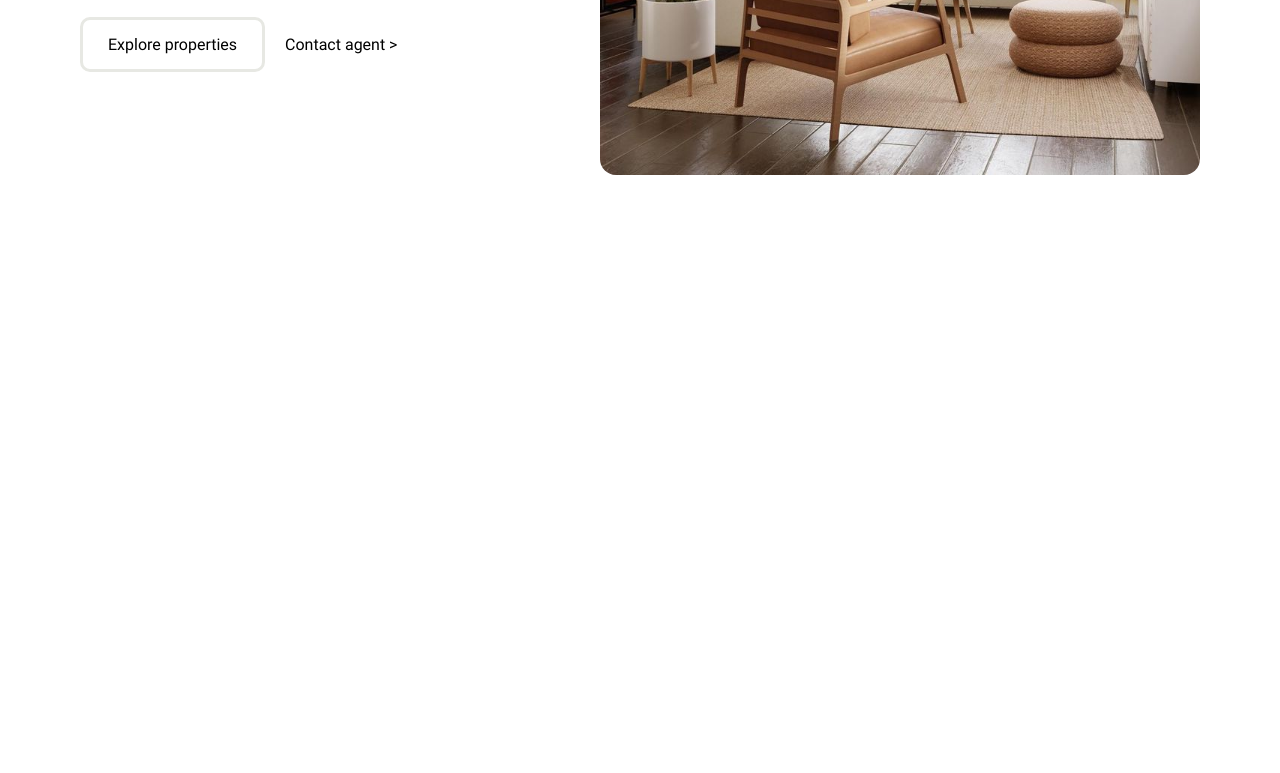
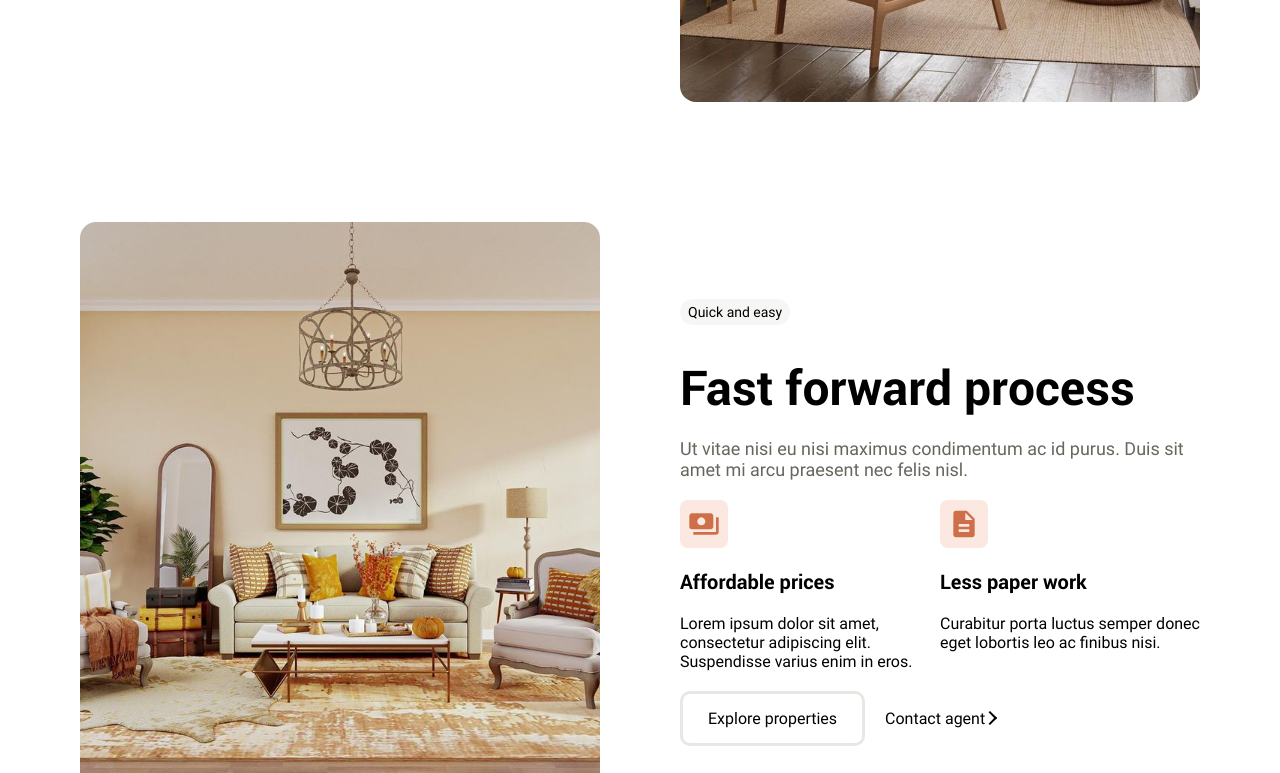
Before and after one commit to Hlystran/realco, a plain HTML site: page index.html in a window 1280 px wide. Shown: the part 2027-2800 px from the top of the page. Before the commit the page ends 2322 px from the top, so only its background shows below. Drawn offline with Linux system fonts and the light colour scheme.

Commit message:
Add files via upload

```diff
--- a/css/style.css
+++ b/css/style.css
@@ -51,9 +51,9 @@ header.cap {
 
 header.cap ul {
     display: grid;
-    grid-template-columns: repeat(7, 1fr);
-    align-items: center;
-    justify-items: center;
+    grid-template-columns: repeat(7, max-content);
+    column-gap: 30px;
+    justify-content: end;
 }
 
 header.cap ul a {
@@ -133,7 +133,7 @@ section.family .left div.famil {
 
 section.family .left div.famil div.place span {
     padding: 5px 8px;
-    background-color: var(--color-light-gray);
+    background-color: var(--color-smoky-white);
     border-radius: 20px;
     font-size: 14px;
 }
@@ -263,7 +263,7 @@ section.works div.work div.nunc article p {
 }
 
 section.comfort {
-    padding: 120px 80px;
+    padding: 60px 80px;
     display: grid;
     grid-template-columns: repeat(2, 1fr);
     column-gap: 80px;
@@ -277,12 +277,12 @@ section.comfort div.first {
     padding-right: 80px;
 }
 
-section.comfort div.place {
+section.comfort div.first span {
     padding: 5px 8px;
-    background-color: var(--color-light-gray);
+    background-color: var(--color-smoky-white);
     border-radius: 20px;
     font-size: 14px;
-    width: 97px;
+    width: max-content;
 }
 
 section.comfort div.first h2 {
@@ -295,23 +295,23 @@ section.comfort div.first p {
     font-size: 18px;
 }
 
-section.comfort div.first div.button {
+div.button {
     display: grid;
     grid-template-columns: repeat(2, max-content);
     column-gap: 20px;
     align-items: center;
 }
 
-section.comfort div.first div.button a {
+div.button a {
     text-decoration: none;
     color: var(--color-black);
 }
 
-section.comfort div.first div.button a:hover {
+div.button a:hover {
     color: var(--color-coral);
 }
 
-section.comfort div.first div.button button {
+div.button button {
     border: 3px solid var(--color-light-gray);
     background-color: var(--color-white);
     padding: 15px 25px;
@@ -320,7 +320,7 @@ section.comfort div.first div.button button {
     font-size: 16px;
 }
 
-section.comfort div.first div.button button:hover {
+div.button button:hover {
     border: 3px solid var(--color-coral);
     color: var(--color-coral);
 }
@@ -329,6 +329,88 @@ section.comfort img {
     border-radius: 16px;
     object-fit: cover;
     height: 100%;
+    width: 100%;
+}
+
+section.forward {
+    padding: 60px 80px;
+    display: grid;
+    grid-template-columns: repeat(2, 1fr);
+    column-gap: 80px;
+    align-items: center;
+    grid-template-rows: 600px;
+}
+
+section.forward img {
+    border-radius: 16px;
+    object-fit: cover;
+    height: 100%;
+    width: 100%;
+}
+
+section.forward div.description {
+    display: grid;
+    row-gap: 20px;
+}
+
+section.forward div.description>span {
+    padding: 5px 8px;
+    background-color: var(--color-smoky-white);
+    border-radius: 20px;
+    font-size: 14px;
+    width: max-content;
+}
+
+section.forward div.description h2 {
+    padding-top: 10px;
+    font-weight: 700;
+    font-size: 48px;
+}
+
+section.forward div.description>p {
+    color: var(--color-smoky-black);
+    font-size: 18px;
+}
+
+section.forward div.description article {
+    display: grid;
+    grid-template-columns: repeat(2, 1fr);
+    align-items: start;
+}
+
+section.forward div.description article div.fast {
+    display: grid;
+    row-gap: 20px;
+}
+
+section.forward div.description article div.fast h3 {
+    font-weight: 700;
+    font-size: 20px;
+}
+
+div.button a {
+    display: grid;
+    grid-template-columns: repeat(2, max-content);
+    align-items: center;
+
+}
+
+div.button a p {
+    color: var(--color-black);
+
+}
+
+div.button a span {
+    display: block;
+    height: 10px;
+    width: 10px;
+    border: solid var(--color-black);
+    border-width: 0 2px 2px 0;
+    transform: rotate(-45deg);
+}
+
+div.button a p:hover {
+    color: var(--color-coral);
 }
 
 @media screen and (max-width: 1323px) {
--- a/index.html
+++ b/index.html
@@ -58,9 +58,7 @@
                     <path d="M-1.97562e-05 146.608H45V97.7388H90V48.8695H135V0.000167847L-3.15583e-05 0.000180663L-1.97562e-05 146.608Z" fill="#E7E8E3"/>
                 </svg>
                 <div class="famil">
-                    <div class="place">
-                        <span>Find your dream place</span>
-                    </div>
+                    <span>Find your dream place</span>
                     <h2>Find house for your family in minutes</h2>
                     <p>Aenean sodales mauris quis tellus facilisis, vel mattis magna. Interdum curabitur eget aliquam elit in mauris purus.</p>
                     <form action="">
@@ -202,9 +200,7 @@
         </section>
         <section class="comfort">
             <div class="first">
-                <div class="place">
                     <span>Comfort first</span>
-                </div>
                 <h2>The best houses for family comfort</h2>
                 <p>Ectus ipsum faucibus justo, et semper quam nisl in nibh. Proin sollicitudin, lorem non posuere blandit.</p>
                 <div class="button">
@@ -214,6 +210,39 @@
             </div>
             <img src="image/potato.png" alt="furniture">
         </section>
+        <section class="forward">
+            <img src="image/tomato.png" alt="tomatp">
+            <div class="description">
+                <span>Quick and easy</span>
+                <h2>Fast forward process</h2>
+                <p>Ut vitae nisi eu nisi maximus condimentum ac id purus. Duis sit amet mi arcu praesent nec felis nisl.</p>
+                <article>
+                    <div class="fast">
+                        <svg width="48" height="48" viewBox="0 0 48 48" fill="none" xmlns="http://www.w3.org/2000/svg">
+                            <path d="M0 8C0 3.58172 3.58172 0 8 0H40C44.4183 0 48 3.58172 48 8V40C48 44.4183 44.4183 48 40 48H8C3.58172 48 0 44.4183 0 40V8Z" fill="#FAE8E1"/>
+                            <path d="M33.3125 26.6875C33.3125 27.3958 33.0417 28.0208 32.5 28.5625C32 29.0625 31.3958 29.3125 30.6875 29.3125H12C11.25 29.3125 10.6042 29.0625 10.0625 28.5625C9.5625 28.0208 9.3125 27.3958 9.3125 26.6875V16C9.3125 15.25 9.5625 14.625 10.0625 14.125C10.6042 13.5833 11.25 13.3125 12 13.3125H30.6875C31.3958 13.3125 32 13.5833 32.5 14.125C33.0417 14.625 33.3125 15.25 33.3125 16V26.6875ZM21.3125 25.3125C22.0625 25.3125 22.7292 25.1458 23.3125 24.8125C23.9375 24.4375 24.4167 23.9583 24.75 23.375C25.125 22.75 25.3125 22.0625 25.3125 21.3125C25.3125 20.6042 25.125 19.9583 24.75 19.375C24.4167 18.75 23.9375 18.25 23.3125 17.875C22.7292 17.5 22.0625 17.3125 21.3125 17.3125C20.6042 17.3125 19.9375 17.5 19.3125 17.875C18.7292 18.25 18.25 18.75 17.875 19.375C17.5 19.9583 17.3125 20.6042 17.3125 21.3125C17.3125 22.0625 17.5 22.75 17.875 23.375C18.25 23.9583 18.7292 24.4375 19.3125 24.8125C19.9375 25.1458 20.6042 25.3125 21.3125 25.3125ZM38.6875 17.3125H36V32H13.3125V34.6875H36C36.75 34.6875 37.375 34.4375 37.875 33.9375C38.4167 33.3958 38.6875 32.75 38.6875 32V17.3125Z" fill="#CF6F49"/>
+                        </svg>
+                        <h3>Affordable prices</h3>
+                        <p>Lorem ipsum dolor sit amet, consectetur adipiscing elit. Suspendisse varius enim in eros.</p>
+                    </div>
+                    <div class="fast">
+                        <svg width="48" height="48" viewBox="0 0 48 48" fill="none" xmlns="http://www.w3.org/2000/svg">
+                            <path d="M0 8C0 3.58172 3.58172 0 8 0H40C44.4183 0 48 3.58172 48 8V40C48 44.4183 44.4183 48 40 48H8C3.58172 48 0 44.4183 0 40V8Z" fill="#FAE8E1"/>
+                            <path d="M25.3125 20H32.6875L25.3125 12.6875V20ZM29.3125 26.6875V24H18.6875V26.6875H29.3125ZM29.3125 32V29.3125H18.6875V32H29.3125ZM26.6875 10.6875L34.6875 18.6875V34.6875C34.6875 35.3958 34.4167 36.0208 33.875 36.5625C33.3333 37.0625 32.7083 37.3125 32 37.3125H16C15.2917 37.3125 14.6667 37.0625 14.125 36.5625C13.5833 36.0208 13.3125 35.3958 13.3125 34.6875L13.375 13.3125C13.375 12.6042 13.625 12 14.125 11.5C14.6667 10.9583 15.2917 10.6875 16 10.6875H26.6875Z" fill="#CF6F49"/>
+                        </svg>
+                        <h3>Less paper work</h3>
+                        <p>Curabitur porta luctus semper donec eget lobortis leo ac finibus nisi.</p>
+                    </div>
+                </article>
+                <div class="button">
+                    <button>Explore properties</button>
+                    <a href="">
+                        <p>Contact agent</p>
+                        <span></span>
+                    </a>
+                </div>
+            </div>
+        </section>
     </main>
 
     <script src="js/app.js"></script>
```
Also changed, not shown: image/tomato.png (added).
